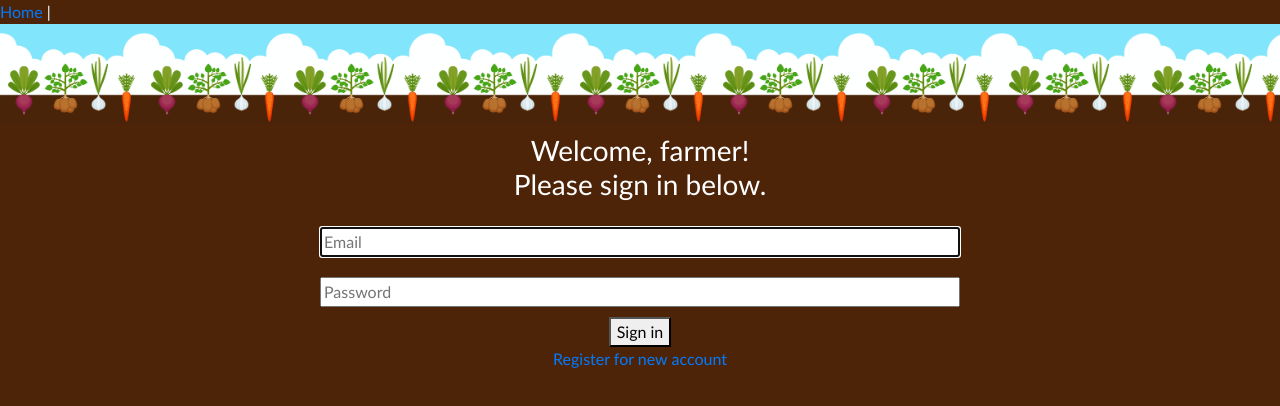
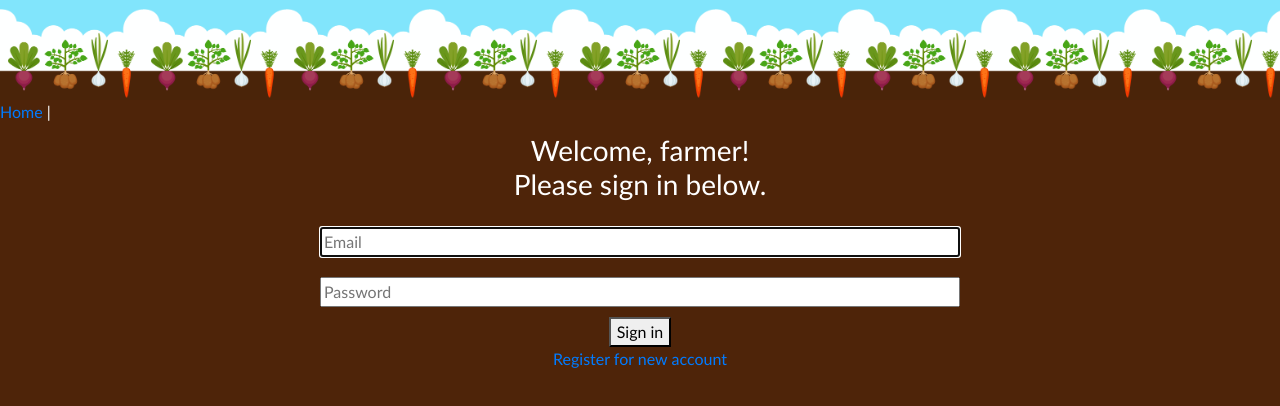
Before and after one commit to n0nnahs/Aww-Crop, a Vue app in the folder vue/: page /login in a window 1280 px wide. Shown: the top 406 px of the page. Built offline with nearby package versions, Linux system fonts and the light colour scheme.

Commit message:
Login page and registration page done

```diff
--- a/vue/src/App.vue
+++ b/vue/src/App.vue
@@ -1,5 +1,7 @@
 <template>
   <div id="app">
+    <header class="header">
+    </header>
     <div id="nav">
       <router-link v-bind:to="{ name: 'home' }">Home</router-link>&nbsp;|&nbsp;
       <router-link v-bind:to="{ name: 'logout' }" v-if="$store.state.token != ''">Logout</router-link>
--- a/vue/src/views/Login.vue
+++ b/vue/src/views/Login.vue
@@ -1,7 +1,5 @@
 <template>
   <div id="login" class="text-center">
-    <header class="header">
-    </header>
     <form class="form-signin" @submit.prevent="login">
       <h1 class="h3 mb-3 font-weight-normal">Welcome, farmer!<br/>Please sign in below.</h1>
       <div
@@ -88,14 +86,6 @@ export default {
   margin: 10px;
 }
 
-header {
-  background-image: url("../assets/veggies-fixed-clouds.jpg");
-  background-repeat: repeat-x;
-  background-size: contain;
-  height: 100px;
-  width: 100%;
-}
-
 form {
   height: 100%;
   margin-top: 10px;
--- a/vue/src/views/Register.vue
+++ b/vue/src/views/Register.vue
@@ -1,7 +1,5 @@
 <template>
   <div id="register" class="text-center">
-    <header class="header">
-    </header>
     <form class="form-register" @submit.prevent="register">
       <h1 class="h3 mb-3 font-weight-normal">Come grow with us!</br>Create your new account below.</h1>
       <div class="alert alert-danger" role="alert" v-if="registrationErrors">
```
